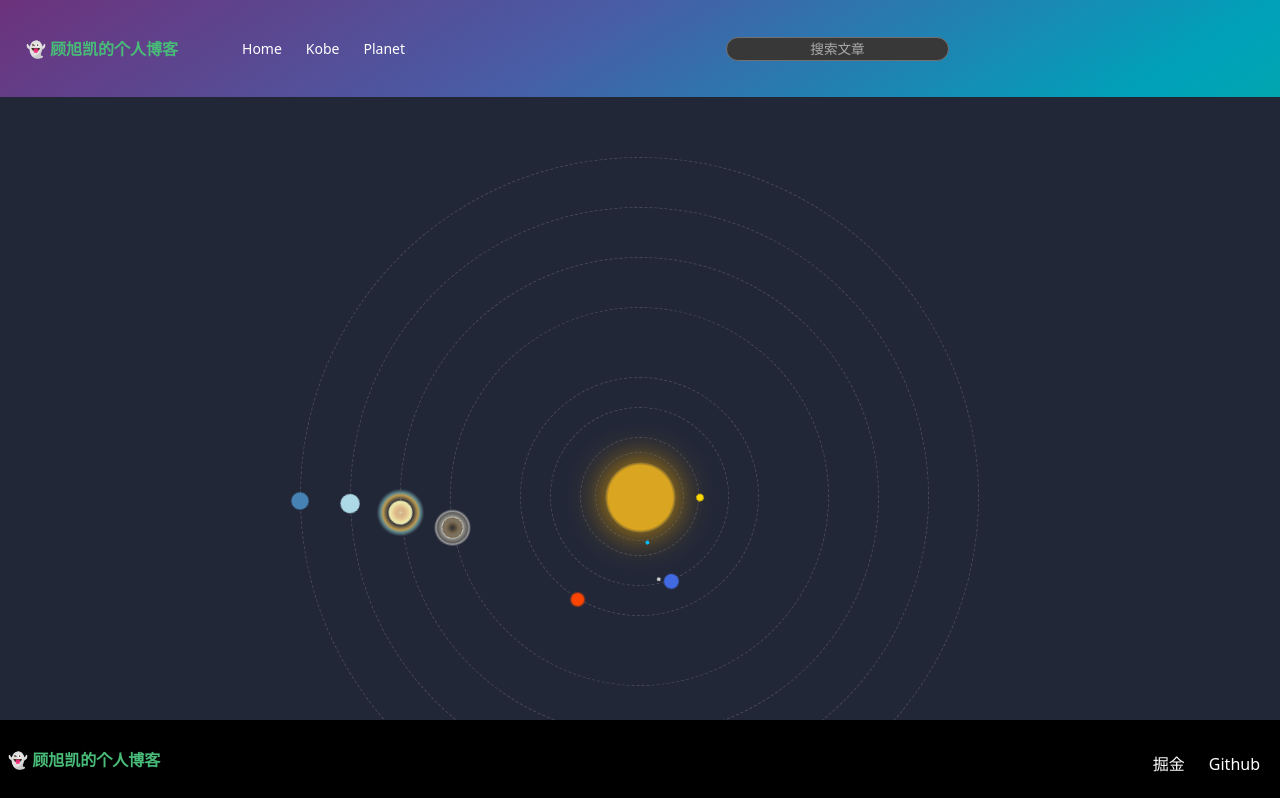
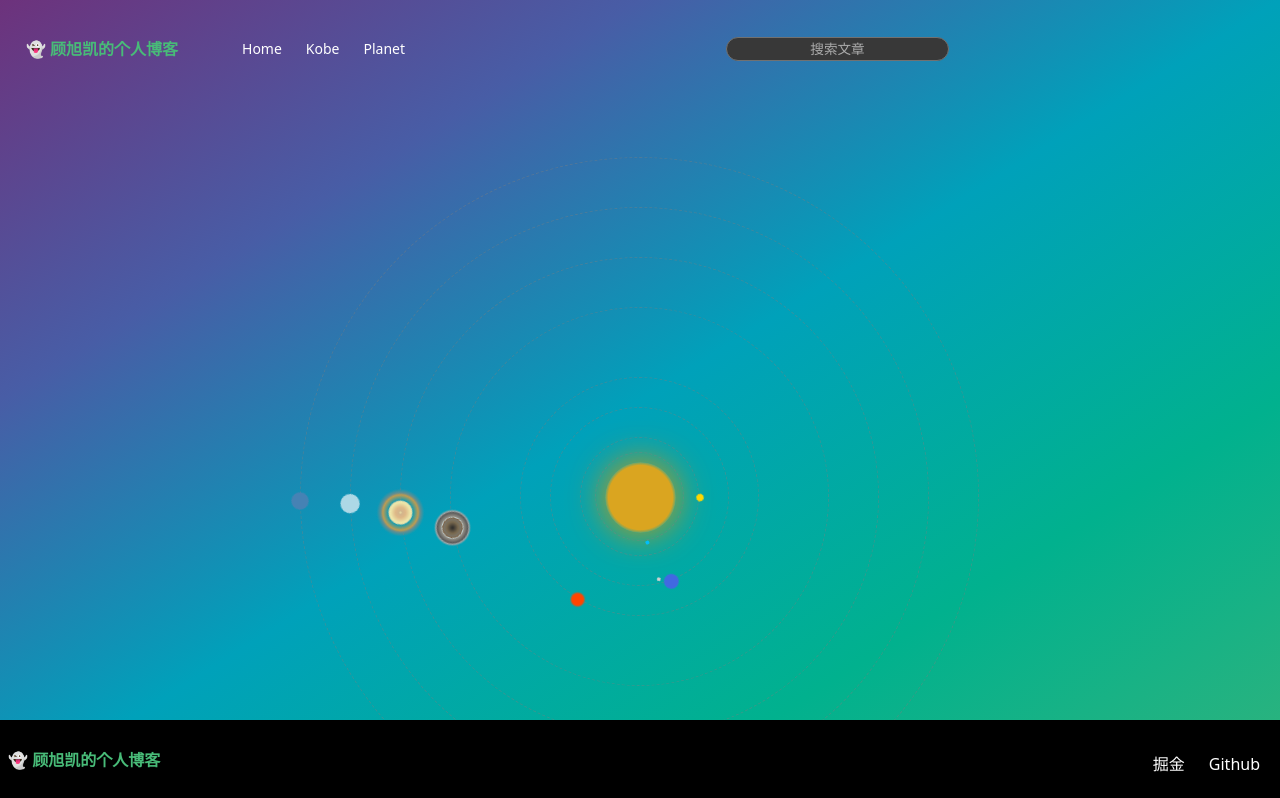
Before and after one commit to gxkai/nuxt-ts-blog, a Nuxt app in the folder nuxt-ts-blog/: page /planet in a window 1280 px wide. Shown: the top 798 px of the page. Built offline with nearby package versions, Linux system fonts and the light colour scheme; a small style sheet from the web is missing.

Commit message:
planet.vue

```diff
--- a/nuxt-ts-blog/pages/planet.vue
+++ b/nuxt-ts-blog/pages/planet.vue
@@ -1,5 +1,5 @@
 <template>
-  <div>
+  <div class="container">
     <!--太阳系系统-->
     <div class="taiyangxi">
       <div class="xingxing"></div>
@@ -278,24 +278,10 @@ export default class Planet extends Vue {
 }
 </script>
 <style scoped>
-html,
-body {
-  margin: 0;
-  height: 100%;
-  width: 100%;
-}
-
-body {
-  background-color: rgb(34, 39, 56);
-  transition: 1s linear;
-}
-
 .taiyangxi {
   position: relative;
-  width: 100vw;
   height: 100vh;
   margin: 0 auto;
-  background-color: rgb(34, 39, 56);
   transition: 1s linear;
 }
 
```
